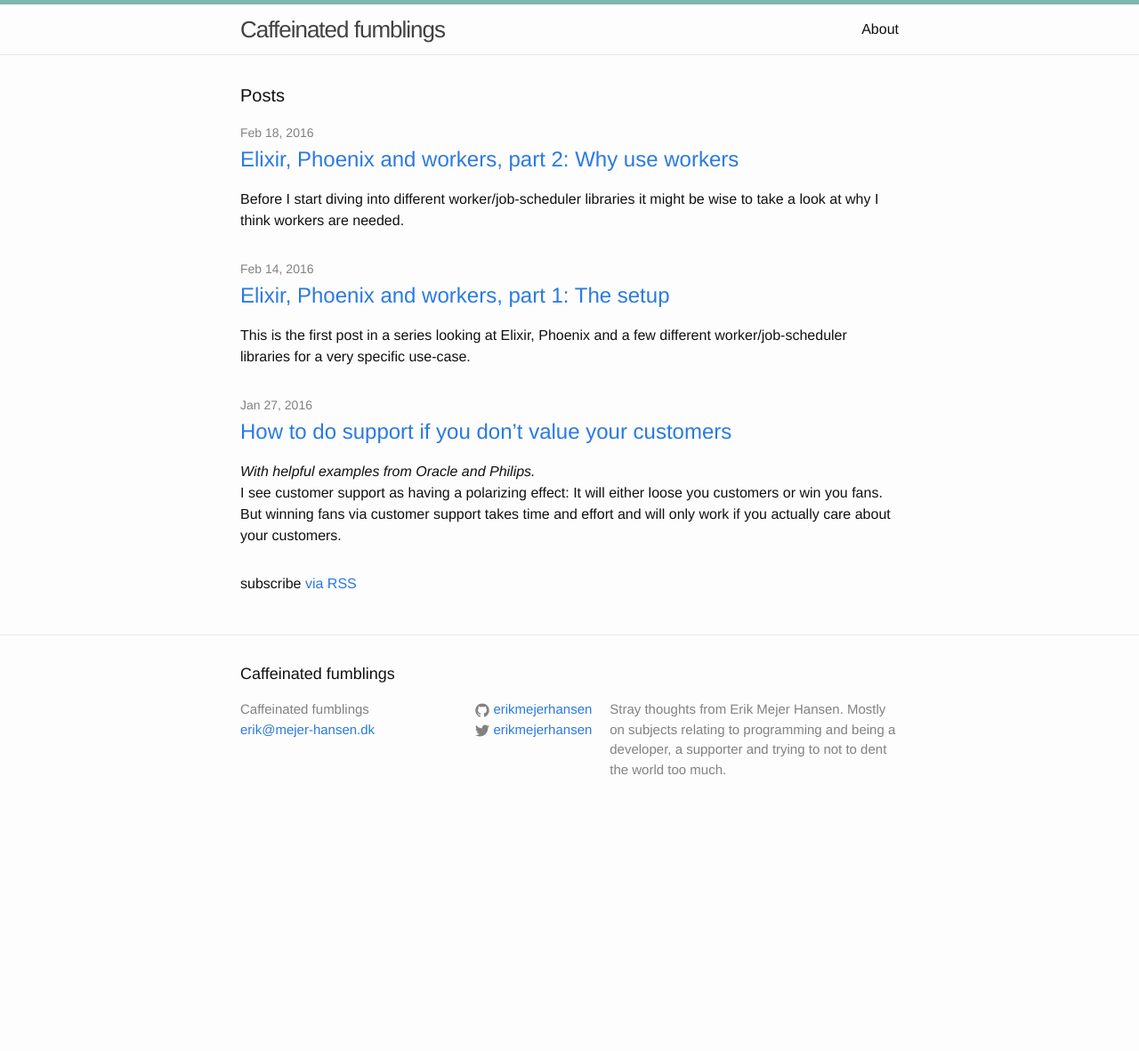
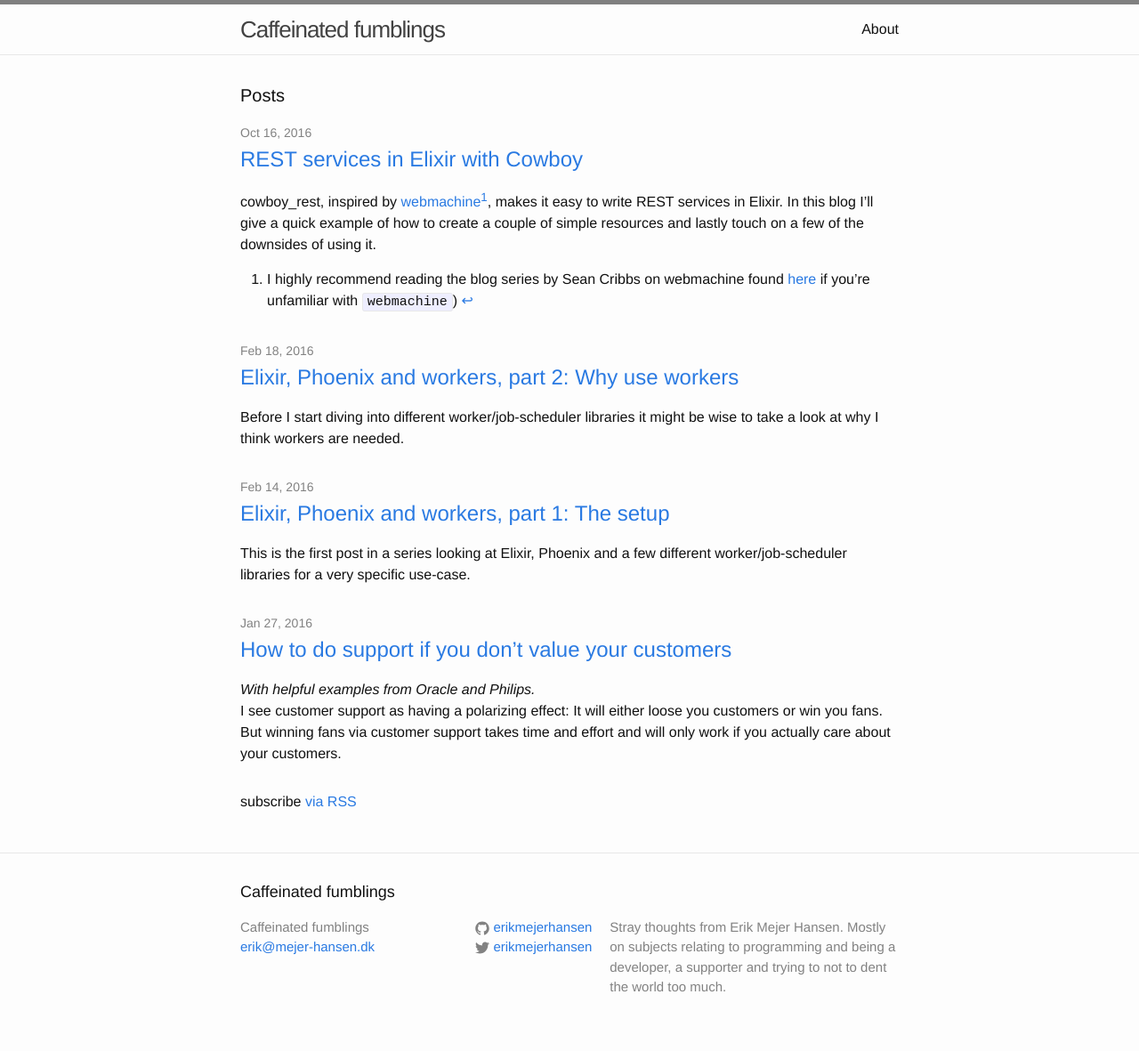
Before and after one commit to ErikMejerHansen/ErikMejerHansen.github.io, a Jekyll site: the page built from index.html, in a window 1280 px wide. Shown: the whole page at 89% size. Built offline with Jekyll 4.4.1, drawn with Linux system fonts in a browser that asks for light colours; before the commit the page ends 936 px from its top, so only the background shows below that; some of the changed lines change nothing that is shown.

Commit message:
Added :cowboy_rest post

```diff
--- /dev/null
+++ b/_posts/2016-10-13-REST services in Elixir with Cowboy.markdown
@@ -0,0 +1,399 @@
+---
+layout: post
+title:  "REST services in Elixir with Cowboy"
+date:   2016-10-16 14:00:00
+categories:
+---
+cowboy_rest, inspired by [webmachine](https://github.com/webmachine/webmachine)[^webmachine], makes it easy to write REST services in Elixir. In this blog I'll give a quick example of how to create a couple of simple resources and lastly touch on a few of the downsides of using it.
+
+[^webmachine]: I highly recommend reading the blog series by Sean Cribbs on webmachine found [here](http://seancribbs.com/) if you're unfamiliar with `webmachine`)
+
+Where plug might be seen as a way to describe how to do a transformation of the request into the response, `cowboy_rest` lets your describe the characteristics of your resource and then let `cowboy_rest` decide on how to reply to the request.
+
+
+In short:
+
+> the request is handled as a state machine with many optional callbacks describing the resource and modifying the machine's behavior
+>
+> -- [The cowboy docs](https://ninenines.eu/docs/en/cowboy/1.0/guide/rest_handlers/)
+
+
+This makes for a nicely declarative way of describing your resources as you'll hopefully see below. It provides a lot of help (or at least, opinions) in providing correct replies.
+
+You can find the code used in this [blog here](https://github.com/ErikMejerHansen/REST-service-examples) (alongside parallel implementations in `Phoenix` and `Webmachine`).
+
+## The first resource
+Lets start by creating a new Elixir project using the `--sup` flag to get a supervisor for our project:
+{% highlight bash %}
+mix new cowboy_rest_example --sup
+{% endhighlight %}
+For the rest of this blog I'll assume you ran the command above and thus named the project `cowboy_rest_example`.
+
+## Getting :cowboy up and running
+We now need to get :cowboy up and running. Open the file containing the `start/2` Application callback: `lib/cowboy_rest_example.ex`.
+Add the following:
+{% highlight elixir %}
+#Dispatcher ~ router
+dispatch = CowboyRestExample.Dispatch.dispatch()
+{:ok, _} = :cowboy.start_http(:http, 100,
+                              [port: 8000],
+                              [
+                                env: [dispatch: dispatch]
+                              ])
+{% endhighlight %}
+
+The first two arguments `:http` and `100` tells `cowboy` to listen to `http` connections (the other option being `:https`) and to start 100 [`ranch`](https://hex.pm/packages/ranch) acceptors. The choice of `100` was more or less arbitrary and I can't offer much advice as to this setting.
+
+`env: [dispatch: dispatch]` sets the dispatcher (aka router) for our resources, we'll get to that in a moment.
+`[port: 8000]` tells cowboy to listen to port `8000`.
+
+## Dispatching
+One of the options we supplied to `cowboy` was a dispatch table that we'll define in `CowboyRestExample.Dispatch`:
+
+Routes in `cowboy` are defined as a list of `{host, [routes]}` tuples. Most likely you'll want to set the host to `:_` meaning match everything. But you could use the host part to match on different subdomains (see: the [routing](https://ninenines.eu/docs/en/cowboy/1.0/guide/routing/) section of the `cowboy` documentation for more information).
+
+We'll start out with a dispatch table that looks like this:
+{% highlight elixir %}
+defmodule CowboyRestExample.Dispatch do
+  def dispatch() do
+    # Routes in cowboy are {host, [paths]} tuples
+    #The :_ atom causes cowboy_router to match any host.
+    :cowboy_router.compile([{:_, routes()}])
+  end
+
+  def routes() do
+    [
+      {"/", CowboyRestExample.Hello, []},
+    ]
+  end
+end
+{% endhighlight %}
+
+I've moved the routes/paths out into the `routes` function. Paths are defined as a three element tuple `{path_match, handler, options}`.
+So in the above example we have told `cowboy` to let `CowboyRestExample.Hello` handle any requests to `"/"` (and we've supplied no options to `CowboyRestExample.Hello`).
+
+## The "Hello, world" handler
+Time to write our first handler. Create a file for the `CowboyRestExample.Hello` module.
+
+{% highlight elixir %}
+defmodule CowboyRestExample.Hello do
+  def init(_protocol, _request, _options), do: {:upgrade, :protocol, :cowboy_rest}
+  def to_html(request, state), do: {"<h1>Hello, World</h1>", request, state}
+end
+{% endhighlight %}
+
+The `init` method is the first callback we get from `cowboy` when handling requests to `"/"`. Here we tell `cowboy` that we want to perform a protocol upgrade to `:cowboy_rest`. In essence we're telling `cowboy` that our handler will respond to the callbacks used by `cowboy_rest`.
+
+As stated in the introduction introduction request will be handled as a state-machine and the callbacks we respond to change the behavior alters the behaviour of that state-machine. But we don't have to respond to every call! The callbacks all have reasonable defaults.
+So for now we can get away with just implementing the `to_html` function:
+{% highlight elixir %}
+def to_html(request, state), do: {"<h1>Hello, World</h1>", request, state}
+{% endhighlight %}
+
+Every callback from `:cowboy_rest` will take the same form. The function will receive `request` and `state` arguments to the function and it'll respond with a tuple consisting of its reply and the request and state tuples.
+
+If you start your project now with `mix run --no-halt` and open `localhost:8000` in a browser you should see the traditional "Hell, World" greeting.
+
+But what if we wanted a json response?
+Try `curl -I --request GET --url http://localhost:8000/ --header 'accept: application/json'` in terminal.
+You'll get the following response:
+{% highlight bash %}
+HTTP/1.1 406 Not Acceptable
+server: Cowboy
+date: Sat, 15 Oct 2016 10:05:14 GMT
+content-length: 0
+{% endhighlight %}
+
+So our resource does not support replying with `application/json`, lets fix that.
+
+The `content_types_provided` callback is how we define what content-types our resource supports.
+{% highlight elixir %}
+def content_types_provided(request, state) do
+    {[{"text/html", :to_html},
+    {"application/json", :to_json}], request, state}
+  end
+{% endhighlight %}
+
+Our response here (aside from request and state which we'll always have to return) is a list of tuples, each tuple containing a content-type and the name of the function that can generate the response in that content-type.
+Lets add the `to_json` function:
+{% highlight elixir %}
+def to_json(request, state), do: {Poison.encode!(%{hello: "world"}), request, state}
+{% endhighlight %}
+Restart `cowboy` after making the changes (take a look at [remix](https://hex.pm/packages/remix) if you find it annoying restarting `cowboy` after each change).
+Run that `curl` command again:
+``curl --request GET --url http://localhost:8000/ --header 'accept: application/json'``. Note that the `-I` argument has been removed.
+Sucess! We now have our JSON response. We can now also understand why earlier it was sufficient to just implement the `to_html` function. `cowboy_rest` defaults to serving `html` by calling the `to_html` function.
+
+What happens if you don't set an `accept` header? And what happens if you change the order of the tuples in our reply from `content_types_provided`?
+Answer: If no `accept` header is present in the request `cowboy_rest` chooses to reply with the first content-type in the content_types_provided list.
+
+
+## The "Todo" handler
+Lets extend the example with new resource for getting a list of todos and creating a todos.
+First the dispatcher is extended and then the resource gets defined in its own module.
+
+### Extending the dispatcher
+Add `{"/todo", CowboyRestExample.TodoResource, []}` the list of routes in `CowboyRestExample.Dispatch.routes`.
+
+Next create the `CowboyRestExample.TodoResource` module as below:
+
+{% highlight elixir %}
+defmodule CowboyRestExample.TodoResource do
+def init(_protocol, _request, options), do: {:upgrade, :protocol, :cowboy_rest}
+
+def rest_init(request, _options), do: {:ok, request, %{}}
+end
+{% endhighlight %}
+
+There is a new callback here: `rest_init`. Its the first callback the resource gets after doing a protocol upgrade to `:cowboy_rest`.
+It allows us to set the initial state and return it as the last element of the response tuple, here its initialized as a empty map.
+
+We only want to respond with `json` so add a `content_types_accepted` that makes that true:
+
+{% highlight elixir %}
+{[{"application/json", :from_json}], request, state}
+{% endhighlight %}
+
+Now we want to be able to get the list Todos. These will be fetched from a MySql database using ecto. I wont show the setup here but take a look at the github repo [here](https://github.com/ErikMejerHansen/REST-service-examples) if you want the details.
+
+We now have a choice to make: What reply do we want if there are no todos? Empty list or a `404` status code?
+Here we'll use the `404` status code because it allows me to introduce the next callback: `resource_exists`. Returning `false` from this function will yield a `404` reply. It also makes for a nice place to actually fetch the Todos from the database.
+
+{% highlight elixir %}
+def resource_exists(request, state) do
+
+  case Repo.all(CowboyRestExample.Todo) do
+    nil -> {false, request, state}
+    todos -> {true, request, Map.put(state, :todos, todos)}
+  end
+
+end
+{% endhighlight %}
+
+In essence we're pulling all the todos from the database and adding it to our state map under the `:todos` key.
+Now that we have a list of Todos in our state we can transform those into JSON in the `to_json` function:
+
+{% highlight elixir %}
+def to_json(request, state) do
+    todos = state.todos
+    |> Enum.map(&(%{
+              todo: &1.subject,
+              created: &1.inserted_at
+              }))
+    |> Poison.encode!()
+
+    {todos, request, state}
+  end
+{% endhighlight %}
+
+And with that we have our list Todo resource done.
+
+## Posting a Todo
+But a Todo example isn't worth its salt if you can't add todos.
+In order to do that we need define two additional callbacks and add a function saving the new todo to the database.
+
+If you try and send a `POST` at `/todo` right now you'll get a `405 Method not allowed` response back. To fix that add the following:
+
+ {% highlight elixir %}
+ def allowed_methods(request, state) do
+      {["GET", "HEAD", "OPTIONS", "POST"], request, state}
+  end
+ {% endhighlight %}
+
+We now supports `POST`. Trying another `POST` at `/todo` will result in a `415 Unsupported Media Type` response because we haven't told `:cowboy_rest` that we want to accept `application/json`.
+
+The `content_types_accepted` callback allows us to state what content-types we accept.
+{% highlight elixir %}
+def content_types_accepted(request, state) do
+ {[{'application/json', :from_json}], request, state}
+end
+{% endhighlight %}
+
+The `:from_json` function also needs defining:
+{% highlight elixir %}
+def from_json(request, state) do
+    {:ok, body, request} = :cowboy_req.body(request)
+
+    todo = Poison.decode!(body)
+    Repo.insert!(%CowboyRestExample.Todo{subject: todo["todo"]})
+
+    {true, request, state}
+  end
+{% endhighlight %}
+
+The first line of that function reads the body of the request. And here we stumble onto one of the quirks of `cowboy` all functions on `:cowboy_req` will return a request tuple which may or may not differ from the one passed to it. As the `:cowboy` docs state:
+
+> Whenever Req is returned, you must use this returned value and ignore any previous you may have had. This value contains various state informations which are necessary for Cowboy to do some lazy evaluation or cache results where appropriate.
+>
+> -- [The cowboy docs](https://ninenines.eu/docs/en/cowboy/1.0/manual/cowboy_req/index.html)
+
+The the second line uses [Poison](https://hex.pm/packages/poison) to decode the request body into a map.
+The third line inserts a new Todo into the database.
+And finally the fourth line tells `:cowboy_rest` that we succeeded.
+
+If you try posting now you'll get at `204 No Content` response. Huh? I was expecting a `201 Created` response.
+Well it turns out you should set a location header in the response when sending a `201` status code.
+
+Luckily that is easily fixed:
+{% highlight elixir %}
+def from_json(request, state) do
+    {:ok, body, request} = :cowboy_req.body(request)
+
+    todo = Poison.decode!(body)
+    todo = Repo.insert!(%CowboyRestExample.Todo{subject: todo["todo"]})
+
+    {host, request} = :cowboy_req.host(request)
+
+    { {true, "#{host}/todo/#{todo.id}"}, request, state}
+  end
+{% endhighlight %}
+
+We need to know the `host` and the `id` so that we can construct a link for the `location` header. Then we can extend our reply to `{true, "#{host}/todo/#{todo.id}"}`. That is: "Yes, we could understand the body you sent us and you can find the result over there".
+
+Try posting again. What? `303 See other`? `303` is what you would send if your service prevented duplicates by pointing the client at the preexisting version of what they tried to create.
+And sure enough our `resource_exists` did return `true` indicating that the resource did already exist.
+
+Ok, time to fix that.
+{% highlight elixir %}
+def resource_exists(request, state) do
+  {method, request} = :cowboy_req.method(request)
+  todos = Repo.all(CowboyRestExample.Todo)
+
+  case {method, todos} do
+    {"POST", _} -> {false, request, state}
+    {_, nil} -> {false, request, state}
+    {_, todos} -> {true, request, Map.put(state, :todos, todos)}
+  end
+end
+{% endhighlight %}
+
+So if the request is a `POST` or there are no Todos we'll return `false` otherwise return `true`. You might be tempted to try and use pattern matching you match different `resource_exists` implementations based on the request method. But unfortunately the request argument is a humongous tuple that does not lend itself easily to pattern matching.
+
+Lets try that `POST` again. Bingo! A nice and shiny `201 Created` response!
+
+## Getting a single Todo
+One final resource: Getting a single Todo.
+Again extend the dispatcher add `{"/todo/:id", CowboyRestExample.TodoResource, []}` to the routes.
+
+If you have done any projects in [`Phoenix`](http://phoenixframework.org) the `:id` syntax should seem familiar. Its tells `:cowboy` to bind any value after `/todo/` to the id `:id` so that we may fetch is in our resource.
+
+Now create the `CowboyRestExample.SingleTodoResource` module:
+{% highlight elixir %}
+defmodule CowboyRestExample.SingleTodoResource do
+  alias CowboyRestExample.Repo
+  def init(_protocol, _request, _options), do: {:upgrade, :protocol, :cowboy_rest}
+
+  def rest_init(request, _options), do: {:ok, request, %{}}
+
+  def allowed_methods(request, state) do
+      {["GET", "HEAD", "OPTIONS"], request, state}
+  end
+
+  def resource_exists(request, state) do
+    {id, request} = :cowboy_req.binding(:id, request)
+    case Repo.get(CowboyRestExample.Todo, String.to_integer(id)) do
+      nil -> {false, request, state}
+      todo ->
+        {true, request, Map.put(state, :todo, todo)}
+    end
+  end
+
+  def content_types_provided(request, state) do
+    {[{"application/json", :to_json}], request, state}
+  end
+
+  def to_json(request, state) do
+    todo = Poison.encode!(%{
+              todo: state.todo.subject,
+              created: state.todo.inserted_at
+              })
+
+    {todo, request, state}
+  end
+
+end
+{% endhighlight %}
+
+The formula should seem familiar now: Upgrade the protocol to `:cowboy_rest`, fetch the todo in `resource_exists` and transform it to JSON in `to_json`. But aren't things getting a bit repetitive and thus drawing focus away from the differences between the two Todo resources?
+
+Lets define a module with some defaults:
+
+{% highlight elixir %}
+defmodule CowboyRestExample.Defaults do
+  defmacro __using__(_) do
+    quote do
+      @behaviour CowboyRestExample.DefaultBehaviour
+
+      alias CowboyRestExample.Repo
+
+      def init(_protocol, _request, _options), do: {:upgrade, :protocol, :cowboy_rest}
+
+      def rest_init(request, _options), do: {:ok, request, %{}}
+
+      def content_types_provided(request, state) do
+        {[{"application/json", :to_json}], request, state}
+      end
+
+      def is_authorized(request, state) do
+        {auth_header, request} = :cowboy_req.header("authorization", request)
+        IO.inspect auth_header
+        case auth_header do
+          :undefined -> { {false, "Basic"}, request, state}
+          _ -> {true, request, Map.put(state, :rights, "Everything")}
+        end
+      end
+
+      def forbidden(request, state), do: {true, request, state}
+
+      defoverridable [forbidden: 2]
+    end
+  end
+end
+
+defmodule CowboyRestExample.DefaultBehaviour do
+  @callback to_json(Tuple.t, Tuple.t) :: Tuple.t
+end
+{% endhighlight %}
+
+If we now add `use CowboyRestExample.Defaults` we now skip implementing the callbacks for the functions that won't differ across resources thus drawing out the differences between our resources. We have also defined some safe defaults for the security related `is_authorized` and `forbidden` callbacks. In effect denying access to a resource unless we explicitly grant access.
+`defoverridable [forbidden: 2]` allows the different resources to override the `forbidden` callback (which would not be possible if we did not add `defoverridable`).
+
+As a final touch we add a very simple behaviour: `CowboyRestExample.DefaultBehaviour` which just defines our own `to_json` callback. This is here to help our future selves. If we forget to implement a `to_json` function in a resource that uses `CowboyRestExample.Defaults` we'll get a nice compiler warning reminding us to do so.
+
+You can find the final code on [github](https://github.com/ErikMejerHansen/REST-service-examples).
+
+And that brings us to the end of the example.
+
+## Why not just use Phoenix?
+Phoenix is a valid choice for doing REST service. At [work](http://www.opentelehealth.com) we have our first two Phoenix service moving into production just about now). And we really, _really_ like Phoenix. But experience of building our first two services has given us the chance to evaluate if Phoenix is right for us.
+
+### Is the plug model right for us?
+They way we handle requests seems like an ill fit for the `plug` model.
+We have to do authentication, authorization and JSON schema validation of every request received to our APIs.
+Authorization is the same across resources so thats not the problem, but authentication differs across resource and method (for instance one user might have access creating a give resource but not altering it). So we end up with constructs like this:
+{% highlight elixir %}
+plug :authorize, [permissions: ["Read: Sessions"]] when action in [:list, :show, :list_by_team]
+ plug :authorize, [permissions: ["Create: Sessions"]] when action in [:create]
+ plug :authorize, [permissions: ["Update: Sessions"]] when action in [:update]
+ plug :authorize, [permissions: ["Delete: Sessions"]] when action in [:delete]
+{% endhighlight %}
+
+We have much the same situation with performing JSON schema validations.
+
+### We don't use templates, channels nor i18n
+We're building APIs (that we then build web apps on top of) and as a consequence we're not using templates, channels nor i18n. So there's a lot of Phoenix we're not using.
+
+## Batteries not included
+`cowboy_rest` is not without its drawbacks among which are:
+- No logging: By default `cowboy` performs no logging, so you'll have to figure out your own
+- Erlang stacktraces: You'll have to learn to read Erlang stacktraces. Which takes some getting used to.
+- Way less creature comforts: Phoenix does a lot to help the developer along. Automatic recompilation, _great_ getting started guides, and excellently helpful error messages. Cowboy has none of that.
+
+## Performance?
+Performance has not been a factor for looking beyond Phoenix. Phoenix is plenty fast.
+But below you'll find a graph comparing Posting a Todo, getting a single Todo, getting a list of 10 todos and getting the "Hello, World" resource across `cowboy`, `Webmachine` and `Phoenix`.
+Test were conducted using [`wrk`](https://github.com/wg/wrk) running with 300 connections.
+Wrk, MySql and phoenix/cowboy/webmachine are all running on the same machine (a Mid 2015 MacBook Pro).
+Don't read to much into the results - in real life most likely everything _but_ phoenix/cowboy/webmachine is going to dominate the response times.
+
+![Requests per second: Cowboy, Webmachine, Phoenix](/assets/req_per_sec.png)
--- a/_sass/_layout.scss
+++ b/_sass/_layout.scss
@@ -2,7 +2,7 @@
  * Site header
  */
 .site-header {
-    border-top: 5px solid #7EB5AD;
+    border-top: 5px solid grey;
     border-bottom: 1px solid $grey-color-light;
     min-height: 56px;
 
```
Also changed, not shown: assets/req_per_sec.png (added).
